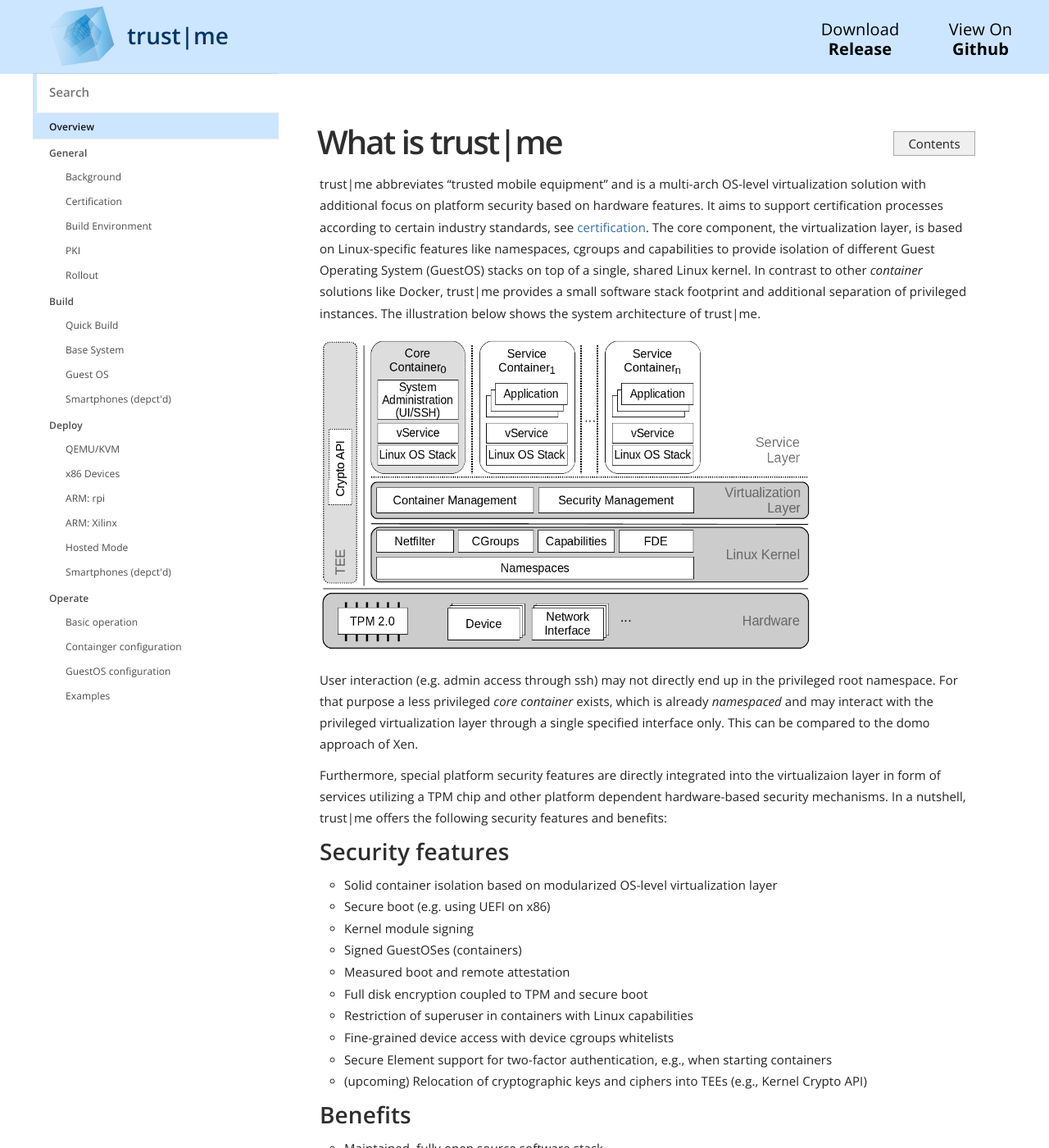
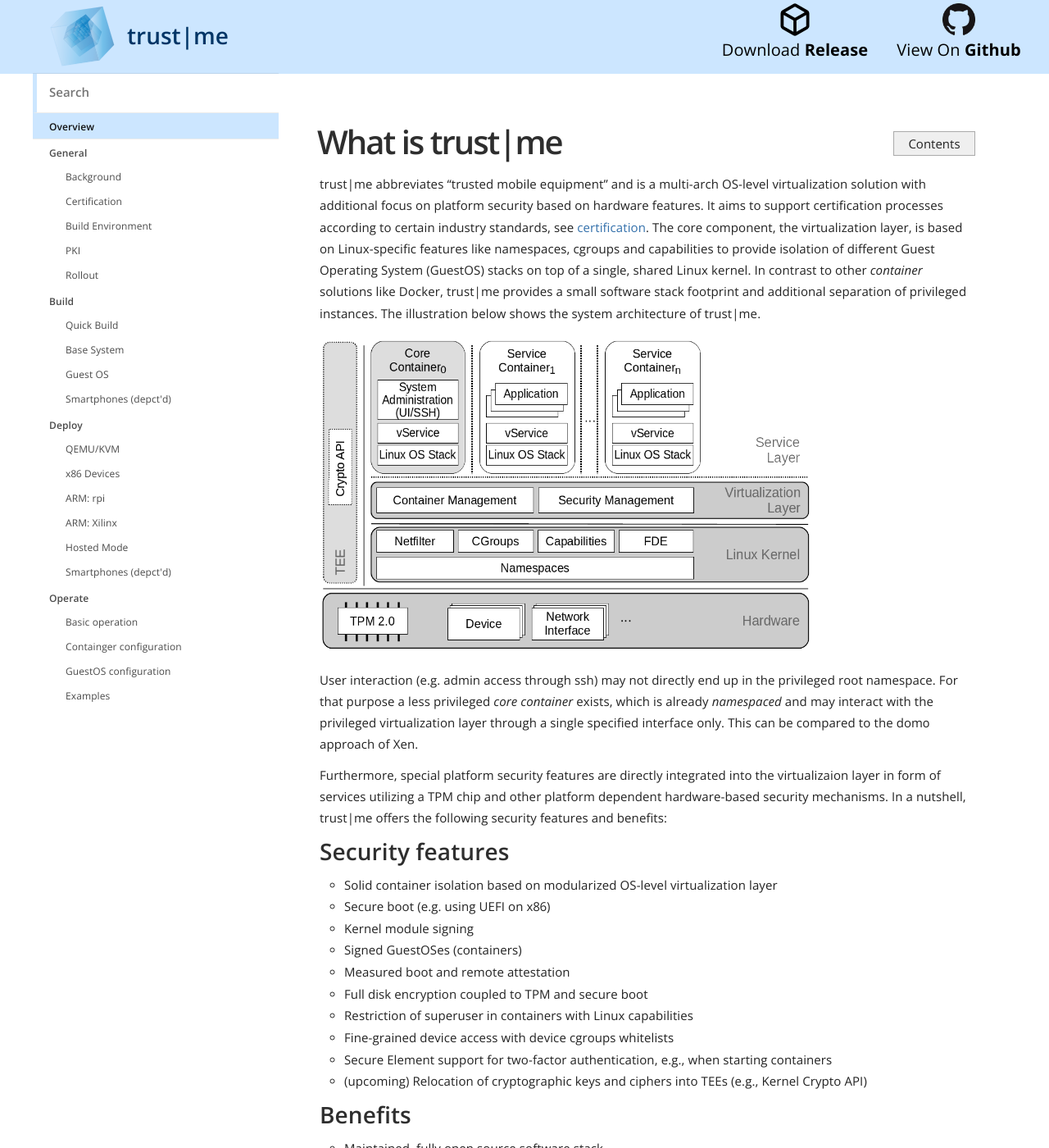
Before and after one commit to trustm3/trustm3.github.io, a Jekyll site: the page built from index.md, in a window 1280 px wide and 1400 px high. Shown: the whole window at 82% size. Built offline with Jekyll 4.4.1, drawn with Linux system fonts in a browser that asks for light colours.

Commit message:
Add images to the download buttons

```diff
--- a/_layouts/default.html
+++ b/_layouts/default.html
@@ -23,19 +23,37 @@
 			</script>
 		{% endif %}
 	</head>
-              <div class="download1"><a href="{{site.githuborg}}/{{site.repository}}/releases/tag/{{site.release_tag}}">Download <strong>Release</strong></a></div><div class="download2"><a href="{{site.githuborg}}/">View On <strong>Github</strong></a></div>
+    <div class="download1">
+        <a href="{{site.githuborg}}/{{site.repository}}/releases/tag/{{site.release_tag}}">
+            <svg aria-hidden="true" viewBox="0 0 16 16" version="1.1" height="40" width="40" class="octicon octicon-package UnderlineNav-octicon">
+    <path fill-rule="evenodd" d="M8.878.392a1.75 1.75 0 00-1.756 0l-5.25 3.045A1.75 1.75 0 001 4.951v6.098c0 .624.332 1.2.872 1.514l5.25 3.045a1.75 1.75 0 001.756 0l5.25-3.045c.54-.313.872-.89.872-1.514V4.951c0-.624-.332-1.2-.872-1.514L8.878.392zM7.875 1.69a.25.25 0 01.25 0l4.63 2.685L8 7.133 3.245 4.375l4.63-2.685zM2.5 5.677v5.372c0 .09.047.171.125.216l4.625 2.683V8.432L2.5 5.677zm6.25 8.271l4.625-2.683a.25.25 0 00.125-.216V5.677L8.75 8.432v5.516z"></path>
+</svg>
+
+            <p>Download <strong>Release</strong></p>
+        </a>
+    </div>
+    <div class="download2">
+        <a href="{{site.githuborg}}/"><img src="{{ site.baseurl }}/img/GitHub-Mark-64px.png" width="40" height="40"</strong>
+        <p>View On <strong>Github</strong></p>
+        </a>
+    </div>
 
 	<body>
 		<header>
 			<h1>
-				<a href="{{ site.baseurl }}/"><img src="{{ site.baseurl }}/img/trustme-logo.svg" width="40" height="40" alt="{{ site.title }} logo"></a>
+				<a href="{{ site.baseurl }}/">
+                    <img src="{{ site.baseurl }}/img/trustme-logo.svg" width="40" height="40" alt="{{ site.title }} logo">
+                </a>
                 <nav> {{ site.title }}</nav>
                 <span>{% if page.category %}{{ page.category }}{% else %}{{ site.title }}{% endif %}</span>
 
-                <button class="download-mobile1"type="nav-item"> <a href="{{site.githuborg}}/{{site.repository}}/releases/tag/{{site.release_tag}}"><svg aria-hidden="true" viewBox="0 0 16 16" version="1.1" height="32" width="32" class="octicon octicon-package UnderlineNav-octicon">
-    <path fill-rule="evenodd" d="M8.878.392a1.75 1.75 0 00-1.756 0l-5.25 3.045A1.75 1.75 0 001 4.951v6.098c0 .624.332 1.2.872 1.514l5.25 3.045a1.75 1.75 0 001.756 0l5.25-3.045c.54-.313.872-.89.872-1.514V4.951c0-.624-.332-1.2-.872-1.514L8.878.392zM7.875 1.69a.25.25 0 01.25 0l4.63 2.685L8 7.133 3.245 4.375l4.63-2.685zM2.5 5.677v5.372c0 .09.047.171.125.216l4.625 2.683V8.432L2.5 5.677zm6.25 8.271l4.625-2.683a.25.25 0 00.125-.216V5.677L8.75 8.432v5.516z"></path>
-</svg>
-</a></button>
+            <button class="download-mobile1"type="nav-item">
+                <a href="{{site.githuborg}}/{{site.repository}}/releases/tag/{{site.release_tag}}">
+                    <svg aria-hidden="true" viewBox="0 0 16 16" version="1.1" height="40" width="40" class="octicon octicon-package UnderlineNav-octicon">
+                        <path fill-rule="evenodd" d="M8.878.392a1.75 1.75 0 00-1.756 0l-5.25 3.045A1.75 1.75 0 001 4.951v6.098c0 .624.332 1.2.872 1.514l5.25 3.045a1.75 1.75 0 001.756 0l5.25-3.045c.54-.313.872-.89.872-1.514V4.951c0-.624-.332-1.2-.872-1.514L8.878.392zM7.875 1.69a.25.25 0 01.25 0l4.63 2.685L8 7.133 3.245 4.375l4.63-2.685zM2.5 5.677v5.372c0 .09.047.171.125.216l4.625 2.683V8.432L2.5 5.677zm6.25 8.271l4.625-2.683a.25.25 0 00.125-.216V5.677L8.75 8.432v5.516z"></path>
+                    </svg>
+                </a>
+            </button>
                 <button class="download-mobile2"><a href="{{site.githuborg}}/"><img src="{{ site.baseurl }}/img/GitHub-Mark-64px.png" width="40" height="40"</strong></a></button>
 				<button type="button" class="open-nav" id="open-nav"></button>
 			</h1>
--- a/_sass/_layout.scss
+++ b/_sass/_layout.scss
@@ -261,6 +261,7 @@ $nav-image: $baseurl + "/img/menu.svg";
     margin-top: 100px;
 	background-color: $content-background-color;
 	color: $content-color;
+    z-index : 0;
 
 }
 
@@ -590,12 +591,11 @@ img {
     /* list-style: none; */
     display: none;
     width: 240px;
-    position: sticky;
+    position: relative;
     top: 135px;
 
     float: right;
     background-color: #ffffff;
-    z-index: 100;
     clear:both;
 }
 
@@ -615,14 +615,12 @@ img {
 
 .download1{
    background: $brand-colour;
+   text-align: center;
    list-style-type: none !important;
-   padding-left: 20px;
-   padding-right: 20px;
    border: none;
-   width: 147px;
+   width: 200px;
    font-size: 20px;
    box-sizing: border-box;
-   border-radius: 8px 0 0 8px;
    margin: 0.2em 0 0.2em 0.1em;
    font-weight: 500;
    color: #000000;
@@ -631,8 +629,8 @@ img {
    line-height: 1.2;
    position: absolute;
    z-index: 10;
-   right: 157px;
-   top: 20px;
+   right: 210px;
+   top: 0;
 
    a:link, a:hover, a:visited, a:active {
         text-decoration: none;
@@ -646,24 +644,21 @@ img {
 }
 .download2{
    background: $brand-colour;
+   text-align: center;
    list-style-type: none !important;
-   padding-left: 20px;
-   padding-right: 20px;
    border: none;
-   width: 147px;
+   width: 200px;
    font-size: 20px;
    box-sizing: border-box;
-   border-radius: 0 8px 8px 0;
    margin: 0.2em 0 0.2em 0;
    font-weight: 500;
    color: #000000;
-   text-align: center;
    transition: all 0.15s;
    line-height: 1.2;
    position: absolute;
    z-index: 10;
    right: 10px;
-   top: 20px;
+   top: 0;
    a:link, a:hover, a:visited, a:active {
         text-decoration: none;
         color: #000;
@@ -674,3 +669,7 @@ img {
     display: inline;
     }
 }
+.download1 img{
+    display:block;
+    margin: auto;
+}
```
